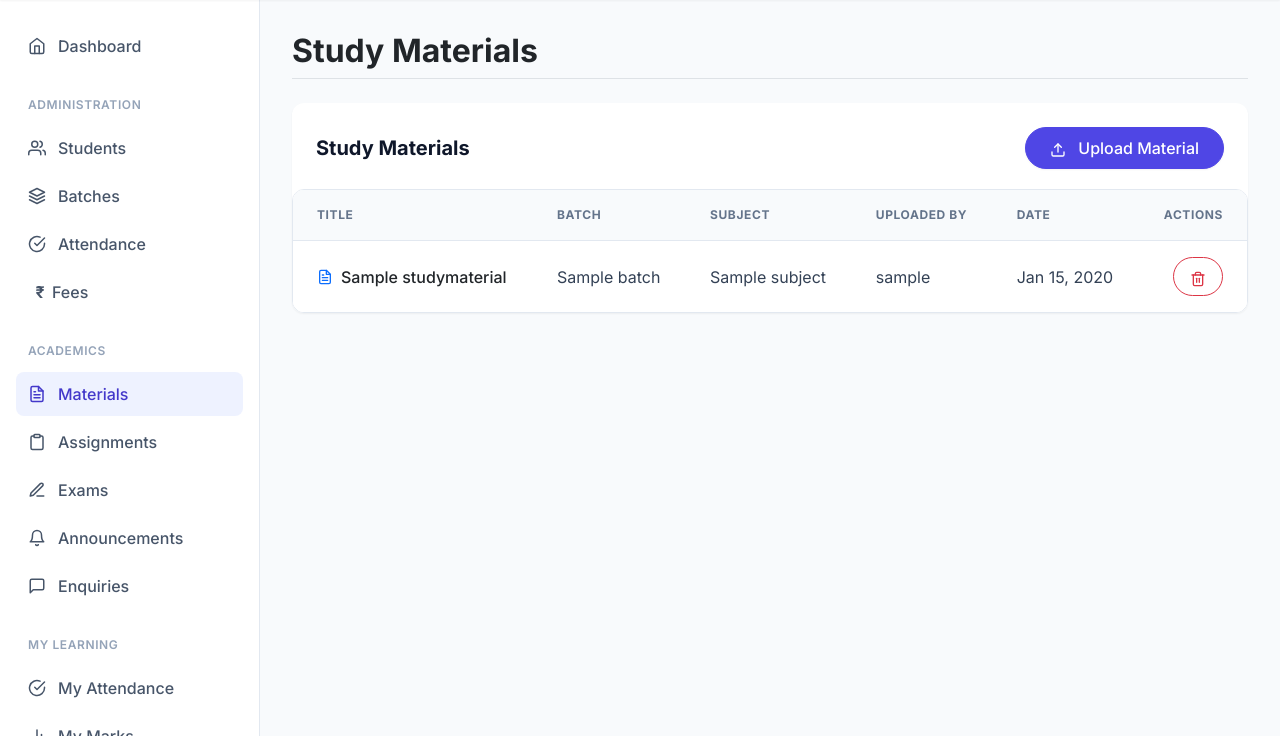
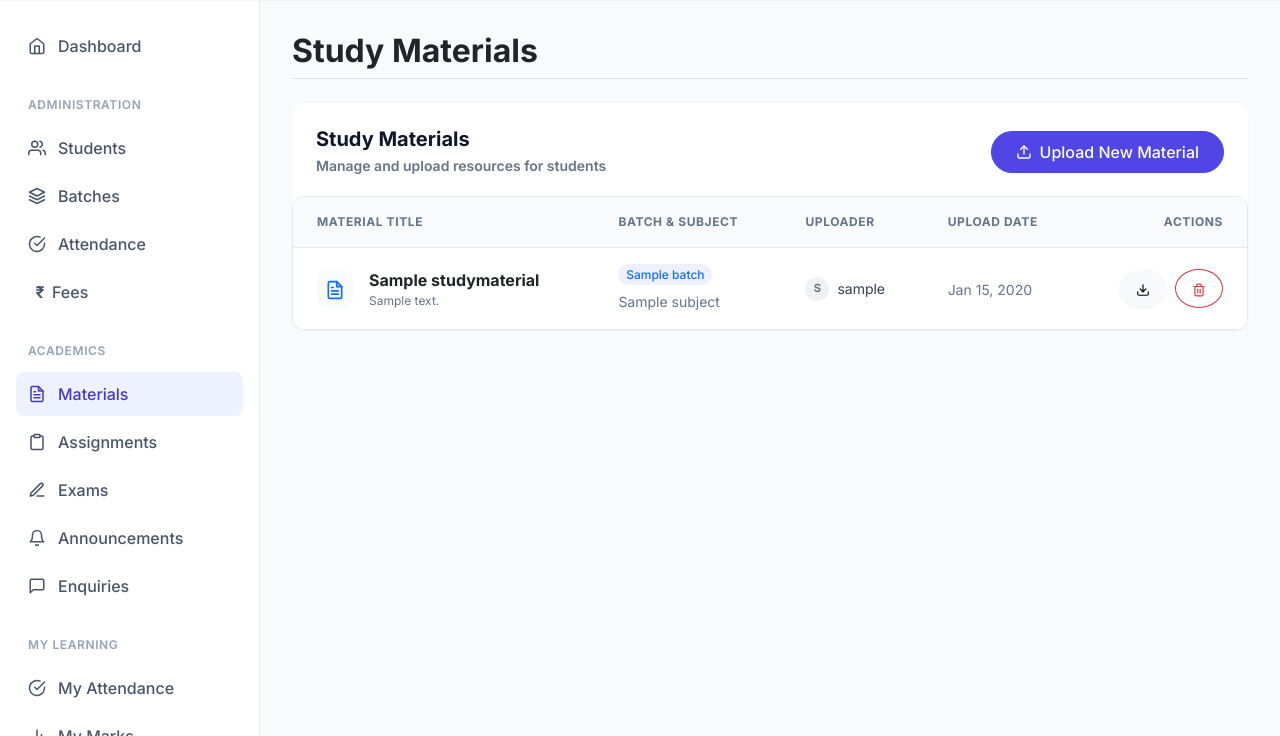
Before and after one commit to Gorkesaikumar/the_new_education_tution_center_project, a Django app: page /materials/ in a window 1280 px wide. Shown: the part 64-800 px from the top of the page. Run offline with Django 5.2, Linux system fonts and the light colour scheme; a user stored in the database is signed in; tables that the repository leaves empty hold one stand-in row (values such as "Sample post"); some libraries are stand-ins or nearby versions.

Commit message:
Fix GCS 404 errors and redesign Study Materials UI - Fixed GCS URL generation by disabling query string auth and setting public read ACLs - Added safe file_url properties to models to prevent None in URLs - Redesigned student materials page with modern card grid layout - Enhanced teacher materials management table with status indicators - Fixed broken Study Materials link on student dashboard

```diff
--- a/coaching_system/settings/production.py
+++ b/coaching_system/settings/production.py
@@ -66,6 +66,8 @@ if GS_BUCKET_NAME:
             "BACKEND": "storages.backends.gcloud.GoogleCloudStorage",
             "OPTIONS": {
                 "bucket_name": GS_BUCKET_NAME,
+                "querystring_auth": False,
+                "default_acl": "publicRead",
             },
         },
         "staticfiles": {
--- a/materials/models.py
+++ b/materials/models.py
@@ -46,7 +46,7 @@ class StudyMaterial(models.Model):
                 return self.file.url
         except (ValueError, AttributeError):
             pass
-        return None
+        return ""
 
     @property
     def has_file(self):
--- a/templates/assignments/assignment_detail.html
+++ b/templates/assignments/assignment_detail.html
@@ -22,7 +22,7 @@
                 <p class="card-text text-dark">{{ assignment.description|linebreaks }}</p>
                 {% if assignment.file %}
                 <div class="mt-4">
-                    <a href="{{ assignment.file.url }}" class="btn btn-outline-primary rounded-pill px-4 shadow-sm" target="_blank" rel="noopener noreferrer" aria-label="Download attachment">
+                    <a href="{{ assignment.file_url }}" class="btn btn-outline-primary rounded-pill px-4 shadow-sm" target="_blank" rel="noopener noreferrer" aria-label="Download attachment">
                         <i data-feather="download" class="me-2" style="width: 16px; height: 16px;"></i>
                         <span>Download Attachment</span>
                     </a>
@@ -50,7 +50,7 @@
                     <div>
                         <div class="fw-bold">Submitted on: {{ submission.submitted_at|date:"M d, Y H:i" }}</div>
                         {% if submission.file %}
-                        <a href="{{ submission.file.url }}" target="_blank" rel="noopener noreferrer" class="text-success fw-bold text-decoration-none mt-1 d-inline-block border-bottom border-success">View Submitted File</a>
+                        <a href="{{ submission.file_url }}" target="_blank" rel="noopener noreferrer" class="text-success fw-bold text-decoration-none mt-1 d-inline-block border-bottom border-success">View Submitted File</a>
                         {% endif %}
                     </div>
                 </div>
--- a/templates/assignments/view_submissions.html
+++ b/templates/assignments/view_submissions.html
@@ -28,7 +28,7 @@
                         <td class="px-4 py-3 text-secondary">{{ submission.submitted_at|date:"M d, Y H:i" }}</td>
                         <td class="px-4 py-3 text-end">
                             {% if submission.file %}
-                            <a href="{{ submission.file.url }}" target="_blank" class="btn btn-sm btn-outline-primary rounded-pill px-3 shadow-sm">
+                            <a href="{{ submission.file_url }}" target="_blank" class="btn btn-sm btn-outline-primary rounded-pill px-3 shadow-sm">
                                 <i data-feather="download" class="me-1" style="width: 14px; height: 14px;"></i> View File
                             </a>
                             {% else %}
--- a/templates/core/student_dashboard.html
+++ b/templates/core/student_dashboard.html
@@ -106,7 +106,7 @@
                     <a href="{% url 'assignment_list' %}" class="btn btn-outline-success text-start border-0 bg-success bg-opacity-10 text-success fw-semibold p-3 rounded-3 d-flex align-items-center">
                         <i data-feather="clipboard" class="me-3"></i> Submit Assignment
                     </a>
-                    <a href="#" class="btn btn-outline-info text-start border-0 bg-info bg-opacity-10 text-info fw-semibold p-3 rounded-3 d-flex align-items-center">
+                    <a href="{% url 'student_materials' %}" class="btn btn-outline-info text-start border-0 bg-info bg-opacity-10 text-info fw-semibold p-3 rounded-3 d-flex align-items-center">
                         <i data-feather="file-text" class="me-3"></i> Study Materials
                     </a>
                     <a href="{% url 'my_fees' %}" class="btn btn-outline-warning text-start border-0 bg-warning bg-opacity-10 text-warning fw-semibold p-3 rounded-3 d-flex align-items-center">
--- a/templates/materials/material_list.html
+++ b/templates/materials/material_list.html
@@ -6,11 +6,14 @@
 {% block content %}
 <div class="card border-0 shadow-sm">
     <div class="card-header bg-transparent border-0 d-flex flex-column flex-md-row justify-content-between align-items-start align-items-md-center gap-3 pt-4 px-4">
-        <h5 class="mb-0 fw-bold">Study Materials</h5>
+        <div>
+            <h5 class="mb-1 fw-bold">Study Materials</h5>
+            <p class="text-muted small mb-0">Manage and upload resources for students</p>
+        </div>
         <a href="{% url 'material_upload' %}"
-           class="btn btn-primary rounded-pill px-4 shadow-sm">
-            <i data-feather="upload" class="me-2" style="width:16px;height:16px;"></i>
-            Upload Material
+           class="btn btn-primary rounded-pill px-4 shadow-sm d-flex align-items-center gap-2">
+            <i data-feather="upload" style="width:16px;height:16px;"></i>
+            Upload New Material
         </a>
     </div>
 
@@ -19,11 +22,10 @@
             <table class="table table-hover align-middle mb-0">
                 <thead class="bg-light">
                     <tr>
-                        <th class="px-4 py-3 text-muted small fw-bold">Title</th>
-                        <th class="px-4 py-3 text-muted small fw-bold">Batch</th>
-                        <th class="px-4 py-3 text-muted small fw-bold">Subject</th>
-                        <th class="px-4 py-3 text-muted small fw-bold">Uploaded By</th>
-                        <th class="px-4 py-3 text-muted small fw-bold">Date</th>
+                        <th class="px-4 py-3 text-muted small fw-bold">Material Title</th>
+                        <th class="px-4 py-3 text-muted small fw-bold">Batch & Subject</th>
+                        <th class="px-4 py-3 text-muted small fw-bold">Uploader</th>
+                        <th class="px-4 py-3 text-muted small fw-bold">Upload Date</th>
                         <th class="px-4 py-3 text-muted small fw-bold text-end">Actions</th>
                     </tr>
                 </thead>
@@ -32,51 +34,71 @@
                 {% for material in materials %}
                     <tr>
                         <td class="px-4 py-3">
-                            {% if material.has_file %}
-                                <a href="{{ material.file_url }}" target="_blank" rel="noopener noreferrer"
-                                   class="text-decoration-none fw-medium text-dark d-flex align-items-center">
-                                    <i data-feather="file-text" class="me-2 text-primary"
-                                       style="width:16px;height:16px;"></i>
-                                    {{ material.title }}
-                                </a>
-                            {% else %}
-                                <span class="text-muted d-flex align-items-center">
-                                    <i data-feather="file-x" class="me-2"
-                                       style="width:16px;height:16px;"></i>
-                                    {{ material.title }}
-                                    <span class="badge bg-warning ms-2">Missing</span>
-                                </span>
-                            {% endif %}
+                            <div class="d-flex align-items-center">
+                                <div class="p-2 bg-light rounded-3 me-3">
+                                    <i data-feather="{% if material.has_file %}file-text{% else %}file-minus{% endif %}"
+                                       class="{% if material.has_file %}text-primary{% else %}text-danger{% endif %}"
+                                       style="width: 20px; height: 20px;"></i>
+                                </div>
+                                <div>
+                                    <div class="fw-bold text-dark">{{ material.title }}</div>
+                                    {% if material.description %}
+                                        <div class="text-muted extra-small" style="font-size: 0.75rem;">
+                                            {{ material.description|truncatechars:40 }}
+                                        </div>
+                                    {% endif %}
+                                </div>
+                            </div>
                         </td>
 
                         <td class="px-4 py-3">
-                            {% if material.batch %}{{ material.batch.name }}{% else %}—{% endif %}
+                            <span class="badge bg-primary-soft text-primary rounded-pill mb-1 d-block w-fit">
+                                {{ material.batch.name|default:"No Batch" }}
+                            </span>
+                            <span class="text-muted small">
+                                {{ material.subject.name|default:"No Subject" }}
+                            </span>
                         </td>
 
                         <td class="px-4 py-3">
-                            {% if material.subject %}{{ material.subject.name }}{% else %}—{% endif %}
+                            <div class="d-flex align-items-center">
+                                <div class="bg-secondary bg-opacity-10 rounded-circle d-flex align-items-center justify-content-center me-2" style="width: 24px; height: 24px;">
+                                    <span class="extra-small fw-bold text-secondary" style="font-size: 0.7rem;">
+                                        {{ material.uploaded_by.username|first|upper }}
+                                    </span>
+                                </div>
+                                <span class="small">{{ material.uploaded_by.username }}</span>
+                            </div>
                         </td>
 
                         <td class="px-4 py-3">
-                            {% if material.uploaded_by %}{{ material.uploaded_by.username }}{% else %}—{% endif %}
-                        </td>
-
-                        <td class="px-4 py-3">
-                            {% if material.uploaded_at %}{{ material.uploaded_at|date:"M d, Y" }}{% else %}—{% endif %}
+                            <span class="text-muted small">
+                                {{ material.uploaded_at|date:"M d, Y" }}
+                            </span>
                         </td>
 
                         <td class="px-4 py-3 text-end">
-                            <a href="{% url 'material_delete' material.pk %}"
-                               class="btn btn-sm btn-outline-danger rounded-pill">
-                                <i data-feather="trash-2"
-                                   style="width:16px;height:16px;"></i>
-                            </a>
+                            <div class="d-flex justify-content-end gap-2">
+                                {% if material.has_file %}
+                                <a href="{{ material.file_url }}" target="_blank"
+                                   class="btn btn-sm btn-light rounded-circle shadow-sm" title="Download">
+                                    <i data-feather="download" style="width:14px;height:14px;"></i>
+                                </a>
+                                {% endif %}
+                                <a href="{% url 'material_delete' material.pk %}"
+                                   class="btn btn-sm btn-outline-danger rounded-circle" title="Delete">
+                                    <i data-feather="trash-2" style="width:14px;height:14px;"></i>
+                                </a>
+                            </div>
                         </td>
                     </tr>
                 {% empty %}
                     <tr>
-                        <td colspan="6" class="text-center py-5 text-muted">
-                            No materials found.
+                        <td colspan="5" class="text-center py-5 text-muted">
+                            <div class="py-4">
+                                <i data-feather="inbox" class="mb-3" style="width: 48px; height: 48px; opacity: 0.2;"></i>
+                                <p class="mb-0">No materials have been uploaded yet.</p>
+                            </div>
                         </td>
                     </tr>
                 {% endfor %}
@@ -86,6 +108,11 @@
         </div>
     </div>
 </div>
+
+<style>
+.bg-primary-soft { background-color: rgba(99, 102, 241, 0.1); }
+.w-fit { width: fit-content; }
+</style>
 {% endblock %}
 
 {% block extra_js %}
```
Also changed, not shown: assignments/models.py (+18 -0 lines), templates/materials/student_materials.html (+62 -48 lines).
